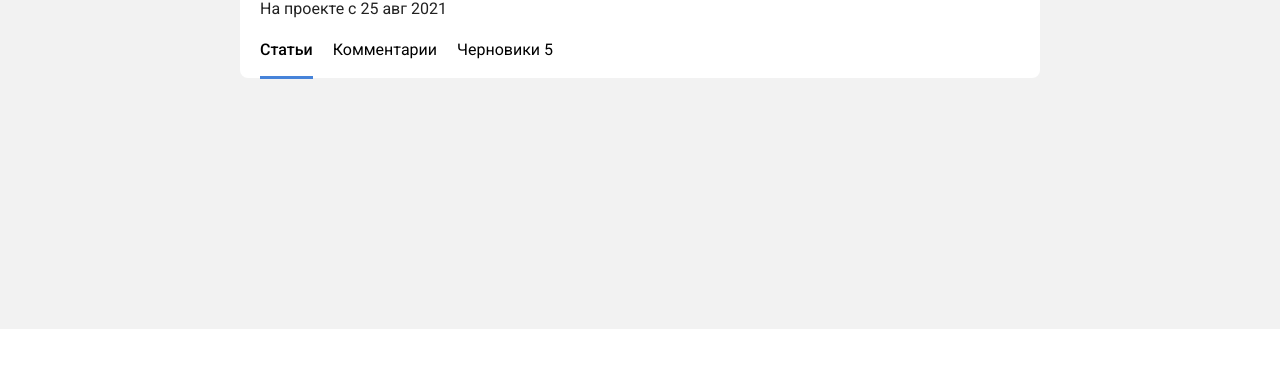
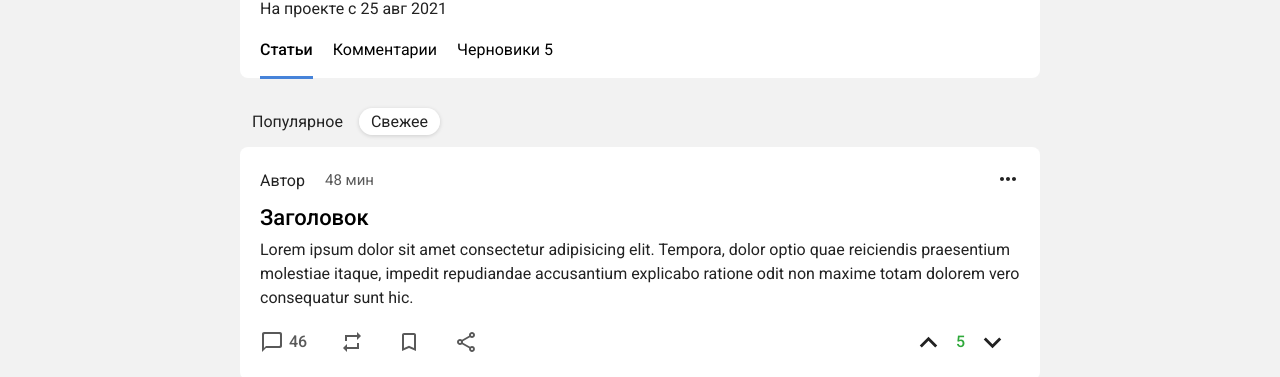
Before and after one commit to eopws/TJournal-clone-frontend, a Next.js app: page /user/1 in a window 1280 px wide. Shown: the part 471-848 px from the top of the page. Before the commit the page ends 800 px from the top, so only its background shows below. Built offline with nearby package versions, Linux system fonts and the light colour scheme.

Commit message:
Added user posts in user profile layout

```diff
--- a/components/Rating/Rating.module.scss
+++ b/components/Rating/Rating.module.scss
@@ -25,8 +25,10 @@
 .button {
     font-weight: 400;
     cursor: pointer;
+    margin: 0 10px;
 
     &:hover {
-        color: #000;
+        background-color: rgba(0, 0, 0, .05);
+        border-radius: 50%;
     }
 }
--- /dev/null
+++ b/components/pages/user-profile/UserPosts/UserPosts.module.scss
@@ -0,0 +1,30 @@
+.userPosts {
+    &__list {
+        margin-top: 13px;
+    }
+}
+
+.sortBlock {
+    &__item {
+        border-radius: 20px;
+        font-family: Roboto;
+        margin-right: 4px;
+        padding: 4px 12px;
+        line-height: 24px;
+        font-size: 16px;
+
+        &:last-child {
+            margin-right: 0;
+        }
+
+        &:not(&_active):hover {
+            background: #FFF;
+            cursor: pointer;
+        }
+
+        &_active {
+            box-shadow: 0px 1px 4px rgb(0 0 0 / 15%);
+            background: #FFF;
+        }
+    }
+}
--- /dev/null
+++ b/components/pages/user-profile/UserPosts/UserPosts.tsx
@@ -0,0 +1,22 @@
+import React, { FC } from 'react';
+
+import { Post } from '@components/index';
+import scss from './UserPosts.module.scss';
+
+const UserPosts: FC = () => {
+    return (
+        <div className={scss.userPosts}>
+            <div className={`${scss.userPosts__sortBlock} ${scss.sortBlock}`}>
+                <span className={scss.sortBlock__item}>Популярное</span>
+                <span className={`${scss.sortBlock__item} ${scss.sortBlock__item_active}`}>Свежее</span>
+            </div>
+
+            <div className={scss.userPosts__list}>
+                {/* test post */}
+                <Post />
+            </div>
+        </div>
+    )
+}
+
+export default UserPosts
--- a/components/pages/user-profile/index.ts
+++ b/components/pages/user-profile/index.ts
@@ -1 +1,2 @@
 export {default as Header} from "./Header/Header"
+export {default as UserPosts} from "./UserPosts/UserPosts"
--- a/pages/user/[id].tsx
+++ b/pages/user/[id].tsx
@@ -1,12 +1,16 @@
 import React from 'react';
 
 import { MainLayout } from '@components/index';
-import { Header } from '@components/pages/user-profile';
+import { Header, UserPosts } from '@components/pages/user-profile';
 
 const UserProfile = () => {
     return (
         <MainLayout extended>
             <Header />
+
+            <div className="userProfile__vertical-spacer" />
+
+            <UserPosts />
         </MainLayout>
     )
 }
--- a/styles/globals.scss
+++ b/styles/globals.scss
@@ -18,3 +18,7 @@ a,abbr,acronym,address,applet,article,aside,audio,b,big,blockquote,body,canvas,c
         }
     }
 }
+
+.userProfile__vertical-spacer {
+    padding: 16px 0;
+}
```
